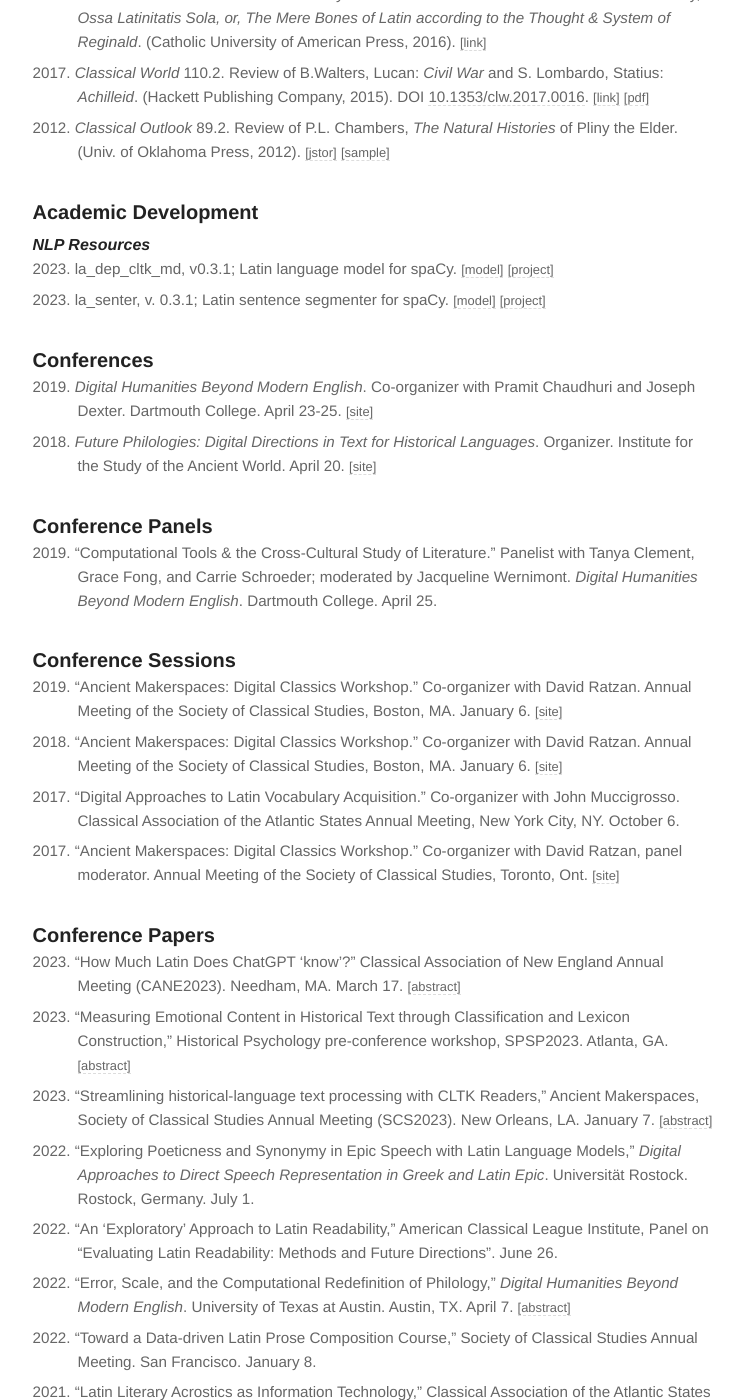
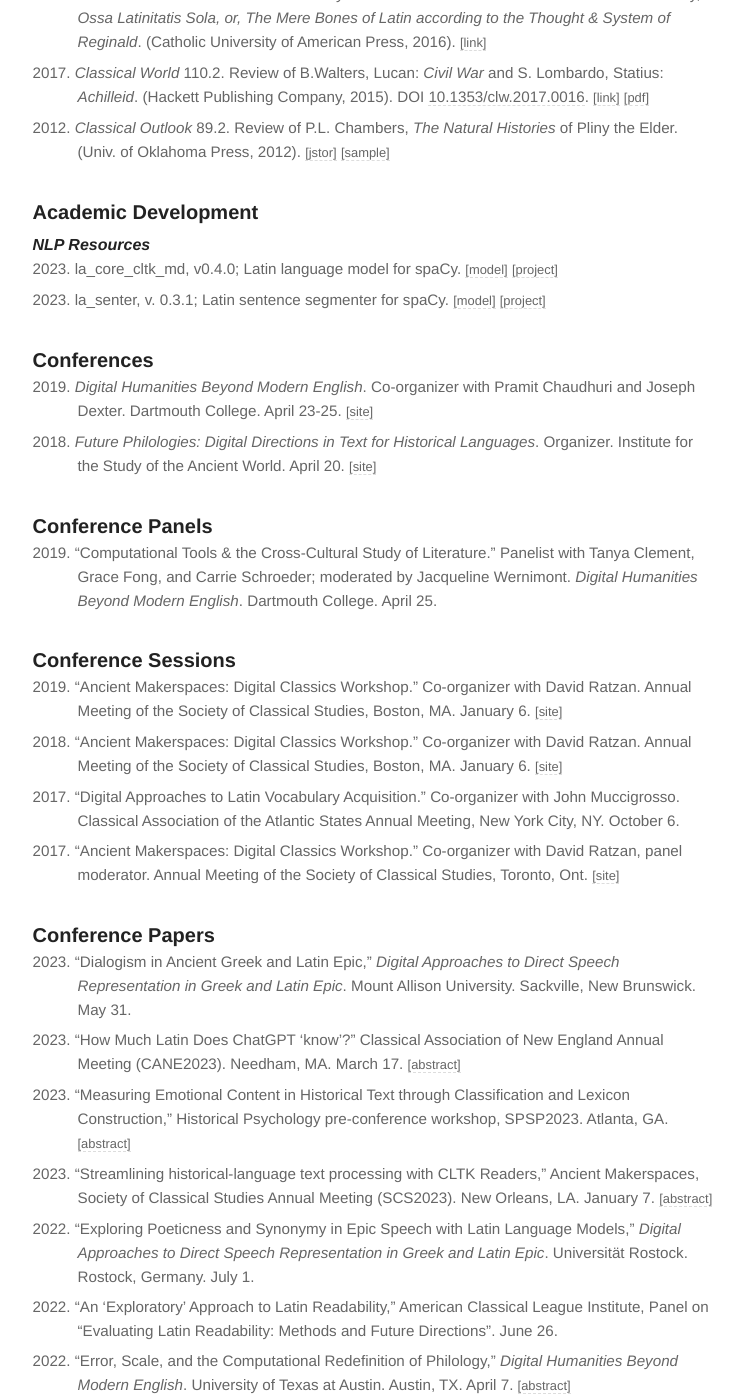
Before and after one commit to diyclassics/diyclassics.github.io, a Jekyll site: the page built from cv.md, in a window 1280 px wide and 1400 px high, scrolled down 2029 px. Shown: the whole window, without its empty margins (265-1008 px from the left). Built offline with Jekyll 4.4.1, drawn with Linux system fonts in a browser that asks for light colours; some of the changed text lies outside the part shown.

Commit message:
Update CV

```diff
--- a/cv.md
+++ b/cv.md
@@ -83,7 +83,7 @@ March 2023
 
 #### NLP Resources
 
-- 2023\. la_dep_cltk_md, v0.3.1; Latin language model for spaCy. [[model]](https://huggingface.co/diyclassics/la_dep_cltk_md){:.cv-link} [[project]](https://github.com/diyclassics/la_dep_cltk_md){:.cv-link}
+- 2023\. la_core_cltk_md, v0.4.0; Latin language model for spaCy. [[model]](https://huggingface.co/diyclassics/la_core_cltk_md){:.cv-link} [[project]](https://github.com/diyclassics/la_core_cltk_md){:.cv-link}
 - 2023\. la_senter, v. 0.3.1; Latin sentence segmenter for spaCy. [[model]](https://huggingface.co/diyclassics/la_senter){:.cv-link} [[project]](https://github.com/diyclassics/la_senter){:.cv-link}
 
 ### Conferences
@@ -104,6 +104,7 @@ March 2023
 
 ### Conference Papers
 
+- 2023\. "Dialogism in Ancient Greek and Latin Epic," *Digital Approaches to Direct Speech Representation in Greek and Latin Epic*. Mount Allison University. Sackville, New Brunswick. May 31.
 - 2023\. "How Much Latin Does ChatGPT 'know'?" Classical Association of New England Annual Meeting (CANE2023). Needham, MA. March 17. [[abstract]](../chatgpt){:.cv-link}
 - 2023\. "Measuring Emotional Content in Historical Text through Classification and Lexicon Construction," Historical Psychology pre-conference workshop, SPSP2023. Atlanta, GA. [[abstract]](../emotion-lexicon){:.cv-link}
 - 2023\. "Streamlining historical-language text processing with CLTK Readers," Ancient Makerspaces, Society of Classical Studies Annual Meeting (SCS2023). New Orleans, LA. January 7. [[abstract]](../streamlining){:.cv-link}
@@ -178,6 +179,7 @@ March 2023
 
 ### Digital Humanities Workshops
 
+- 2023\ "Dickinson Digital Latin Workshop," Dickinson College. July 12-15.
 - 2022\. "*Salve munde*: Philology at the Command Line (or an “exploratory” approach to Latin)," Trinity University. October 27. [[abstract]](../salve-munde){:.cv-link}
 - 2022\. "Exploratory Text Analysis for Philologists," Universität Rostock. July 11-12. [[abstract]](../exploratory-text-analysis){:.cv-link}
 <!--- - 2012\. "Markup Basics: Build an Online CV in 45 Minutes." Fordham Graduate Students Digital Humanities Group. October 23. --->
```
Also changed, not shown: other parts of cv.md (+1 -1 lines).
